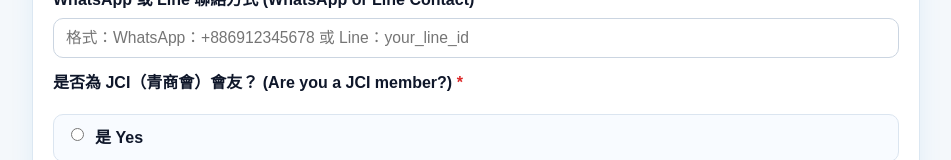
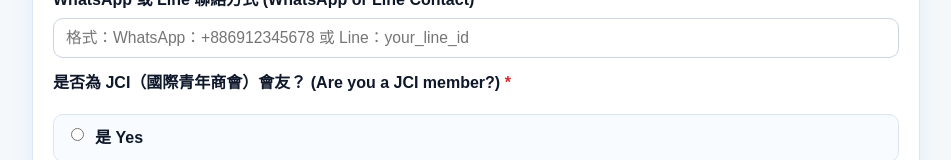
Before and after one commit to chihwei1995/BlueSky, a plain HTML site: page blueskyreturns/climate-action-form.html in a window 1280 px wide. Shown: the part 574-734 px from the top of the page, without its empty margins (164-1115 px from the left). Drawn offline with Linux system fonts and the light colour scheme.

Commit message:
Use 國際青年商會 wording in JCI label

```diff
--- a/blueskyreturns/climate-action-form.html
+++ b/blueskyreturns/climate-action-form.html
@@ -207,7 +207,7 @@
         />
 
         <fieldset>
-          <label class="required">是否為 JCI（青商會）會友？ (Are you a JCI member?)</label>
+          <label class="required">是否為 JCI（國際青年商會）會友？ (Are you a JCI member?)</label>
           <div class="options">
             <label class="option"><input type="radio" name="is_jci" value="是" required />是 Yes</label>
             <label class="option"><input type="radio" name="is_jci" value="否" />否 No</label>
```
